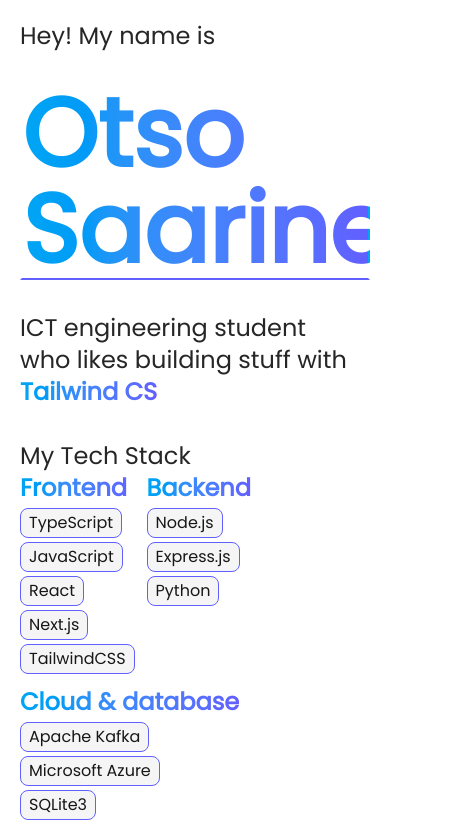
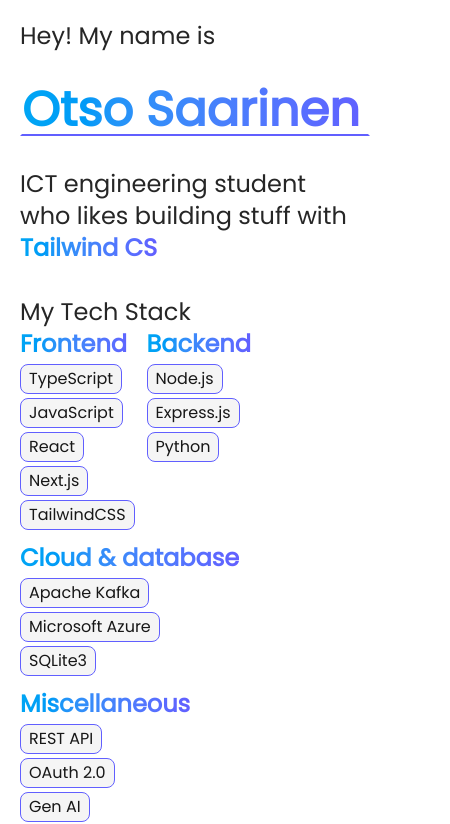
Before and after one commit to otsosaarinen/portfolio_v2, a Next.js app: page / in a window 390 px wide. Shown: the top 824 px of the page, 450 px wide, since content can reach past the window. Built offline with nearby package versions, Linux system fonts and the light colour scheme.

Commit message:
add md: tags

```diff
--- a/app/page.tsx
+++ b/app/page.tsx
@@ -30,7 +30,7 @@
                 <div className="md:col-span-2 text-2xl font-medium">
                     Hey! My name is
                 </div>
-                <div className="md:col-span-2 text-8xl font-extrabold bg-linear-to-r from-sky-500 to-indigo-500 bg-clip-text text-transparent border-transparent border-b-indigo-500 border-2">
+                <div className="md:col-span-2 md:text-8xl text-5xl font-extrabold bg-linear-to-r from-sky-500 to-indigo-500 bg-clip-text text-transparent border-transparent border-b-indigo-500 border-2">
                     Otso Saarinen
                 </div>
                 <div className="flex justify-start items-center">
```
